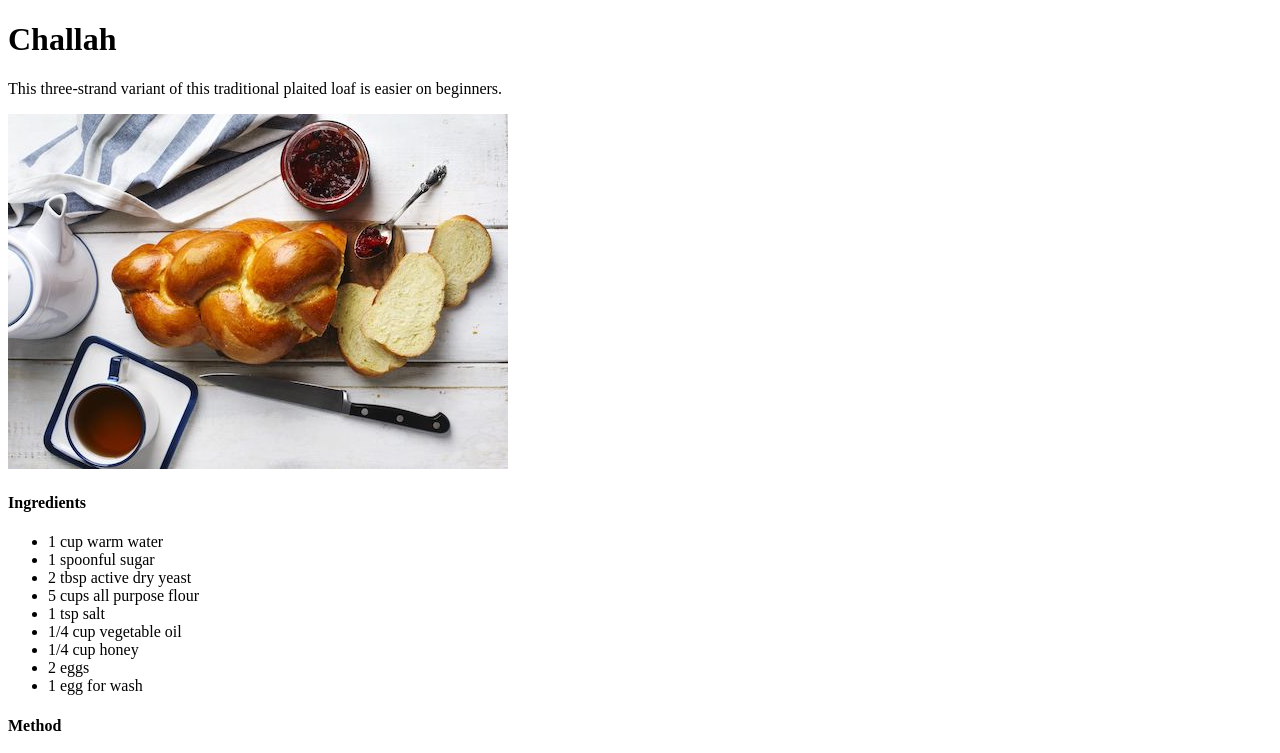
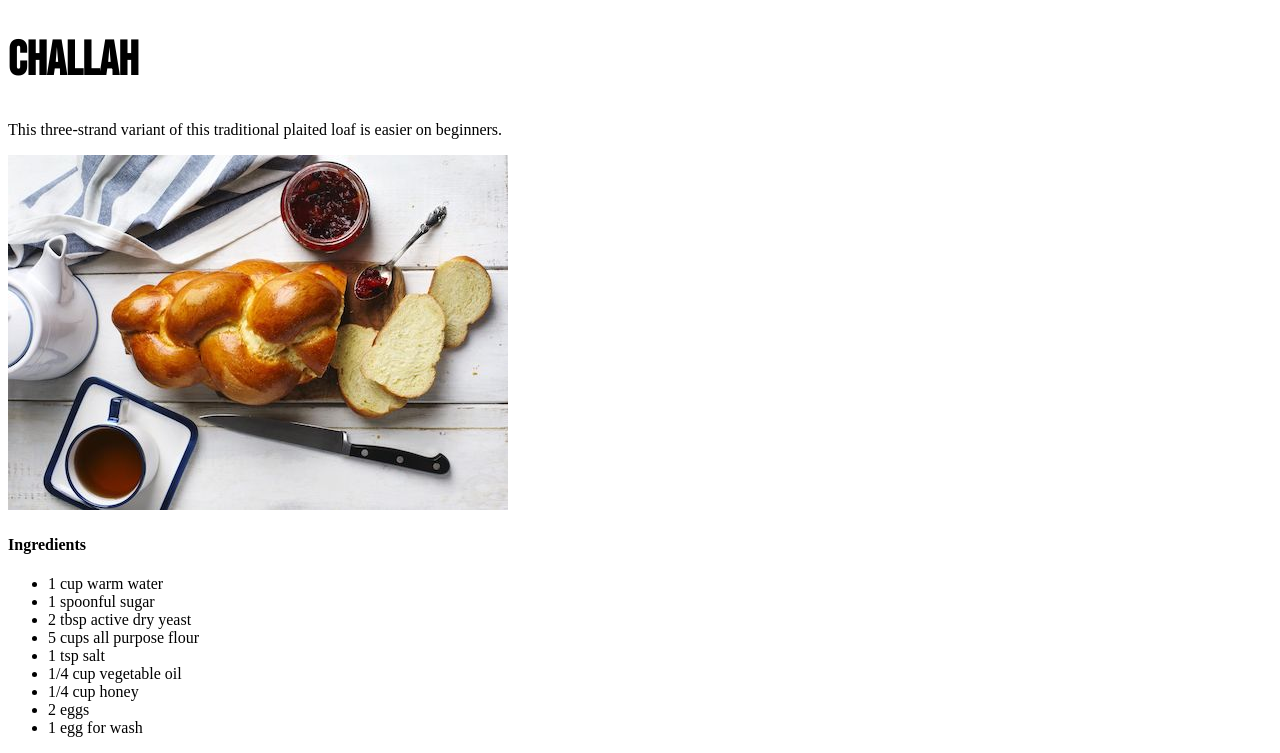
Before and after one commit to persephia/odin-recipes, a plain HTML site: page recipes/challah.html in a window 1280 px wide. Shown: the top 753 px of the page. Drawn offline with Linux system fonts and the light colour scheme.

Commit message:
Add classes and import title font

```diff
--- a/recipes/challah.html
+++ b/recipes/challah.html
@@ -3,16 +3,19 @@
 <head>
     <meta charset="utf-8">
     <link rel="stylesheet" href="style.css">
+    <link rel="preconnect" href="https://fonts.googleapis.com">
+<link rel="preconnect" href="https://fonts.gstatic.com" crossorigin>
+<link href="https://fonts.googleapis.com/css2?family=Bebas+Neue&display=swap" rel="stylesheet">
     <title>Challah Bread</title>
 </head>
 
 <body>
-    <h1>Challah</h1>
-    <p>This three-strand variant of this traditional plaited loaf is easier on beginners.</p>
-    <img src="./recipe-images/challah.jpg" alt="challah">
+    <h1 class="title">Challah</h1>
+    <p class="subheader-txt">This three-strand variant of this traditional plaited loaf is easier on beginners.</p>
+    <img class="recipe-pic" src="./recipe-images/challah.jpg" alt="challah">
     <br>
-    <h4>Ingredients</h4>
-    <ul>
+    <h4 class="body-header">Ingredients</h4>
+    <ul class="ingredient-list">
         <li>1 cup warm water</li>
         <li>1 spoonful sugar</li>
         <li>2 tbsp active dry yeast</li>
@@ -24,8 +27,8 @@
         <li>1 egg for wash</li>
     </ul>
 
-    <h4>Method</h4>
-    <ol>
+    <h4 class="body-header">Method</h4>
+    <ol class="method-list">
         <li>First we will activate the yeast in a separate mixture.  Add 1 cup of warm water to a small bowl or Pyrex and add 1 spoonful of sugar.  Measure and add 2 tbsp of active dry yeast and allow the mixture to sit for a few minutes.</li>
         <li>In a large bowl, add 5 cups of all purpose flour.  Add 1 tsp of salt, 1/4 cup vegetable oil, 1/4 cup honey, and 2 eggs.  Lightly mix.</li>
         <li>Add the yeast mixture to the rest of the ingredients.  Mix until a dough is formed.</li>
--- a/recipes/style.css
+++ b/recipes/style.css
@@ -1 +1,6 @@
 /* Individual Recipe Pages */
+
+.title {
+    font-family: 'Bebas Neue', cursive;
+    font-size: 48px;
+}
```
Also changed, not shown: recipes/broccoli-cheddar-soup.html (+5 -1 lines), recipes/cinnamon-bread.html (+5 -1 lines).
